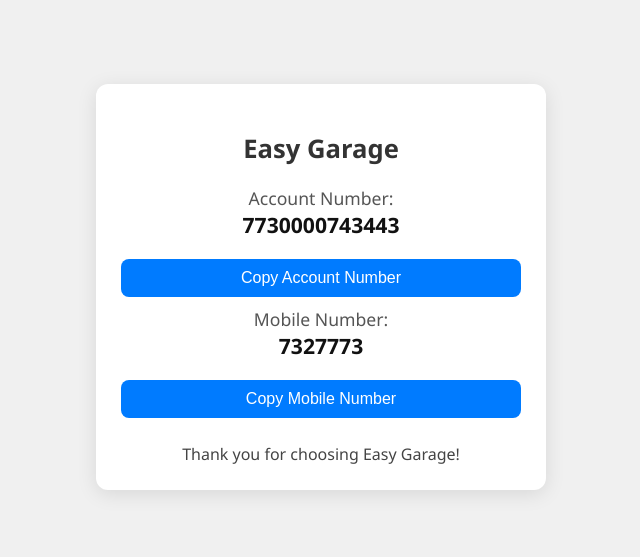
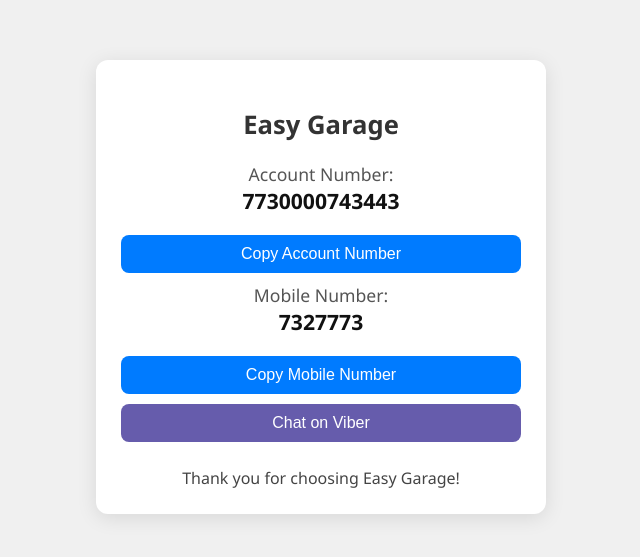
Before and after one commit to ibbe-ebbe/Launch, a plain HTML site: page index.html in a window 1280 px wide. Shown: the part 113-670 px from the top of the page, without its empty margins (319-959 px from the left). Drawn offline with Linux system fonts and the light colour scheme.

Commit message:
Update index.html

```diff
--- a/index.html
+++ b/index.html
@@ -102,6 +102,10 @@
     <button onclick="copyText('mobileNumber', 'mobileCopiedMsg')">Copy Mobile Number</button>
     <div class="copied-msg" id="mobileCopiedMsg">✔ Mobile number copied!</div>
 
+    <a href="viber://chat?number=+9607327773">
+      <button style="background-color: #665cac; margin-top: 10px;">Chat on Viber</button>
+    </a>
+
     <div class="thank-you">Thank you for choosing Easy Garage!</div>
   </div>
 
```
